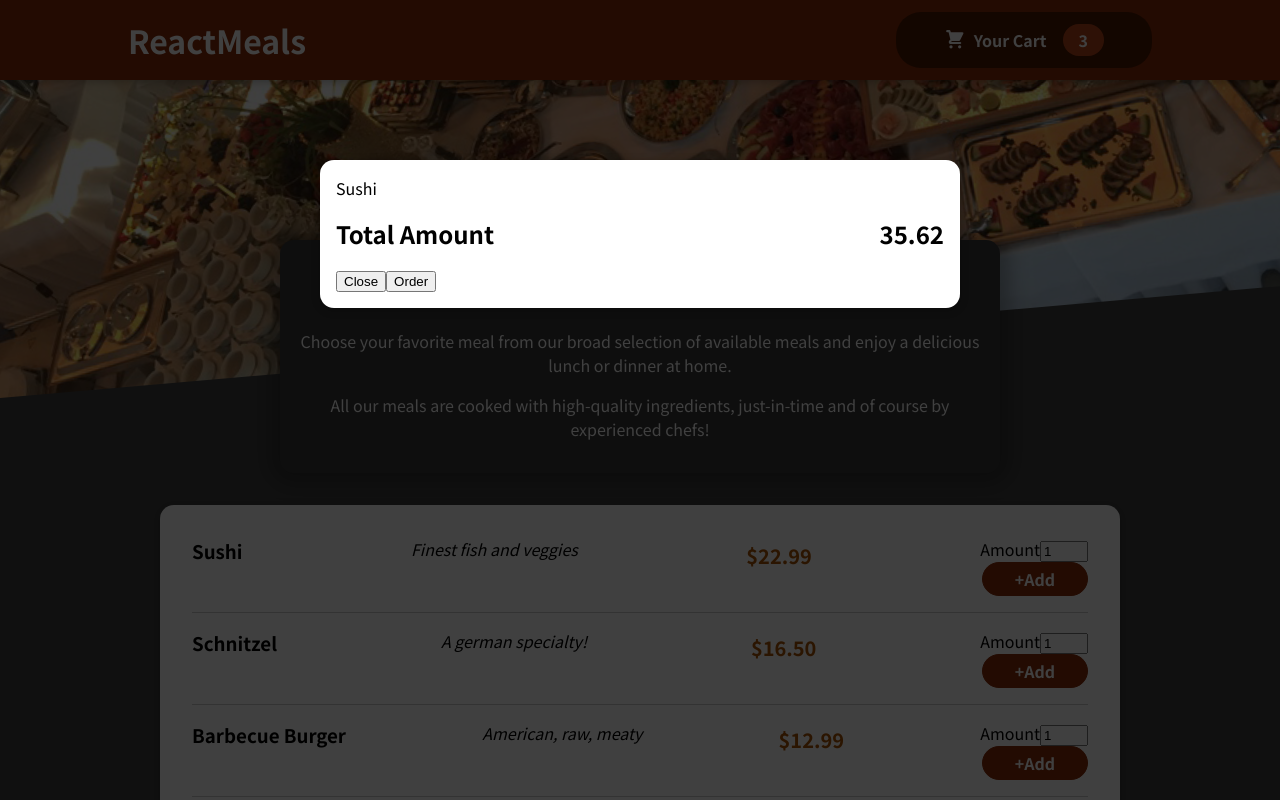
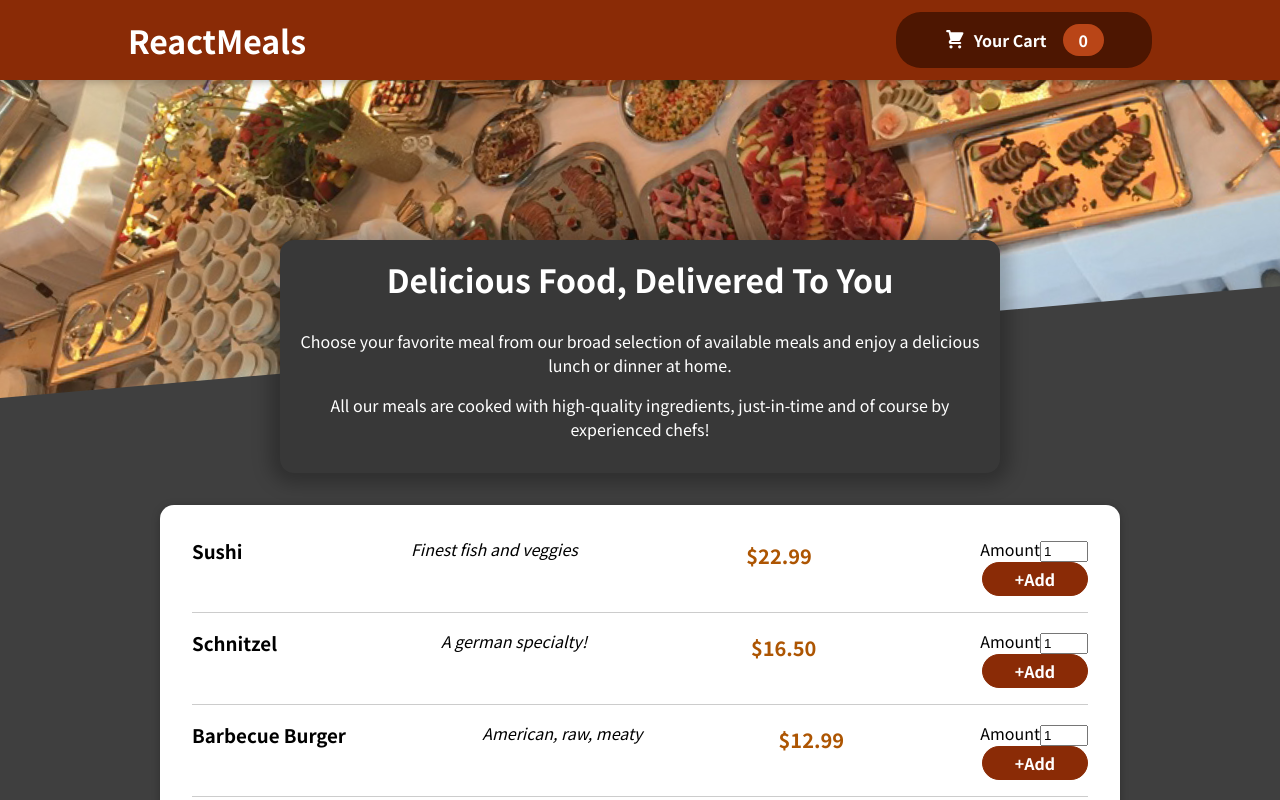
Before and after one commit to Mibek-Shrestha/food-oder, a React (Create React App) app: page / in a window 1280 px wide. Shown: the top 800 px of the page. Built offline with nearby package versions, Linux system fonts and the light colour scheme.

Commit message:
useContext

```diff
--- a/src/App.js
+++ b/src/App.js
@@ -1,16 +1,25 @@
-import React,{Fragment} from 'react'
+import React,{Fragment,useState} from 'react'
 import Header from './components/Layout/Header'
 import Meals from './components/Meals/Meals'
 import Cart from './components/Cart/Cart'
+import CartProvider from './components/store/CartProvider'
 const App = () => {
+  const [cartIsShown,setCartIsShown] = useState(false);
+
+  const showCartHandler = () => {
+     setCartIsShown(true);
+  };
+  const hideCartHandler = () => {
+    setCartIsShown(false);
+  };
   return (
-    <Fragment>
-      <Cart/>
-        <Header/>
+    <CartProvider>
+     {cartIsShown &&  <Cart onClose={hideCartHandler}/>}
+        <Header onShowCart={showCartHandler}/>
         <main>
           <Meals/>
         </main>
-    </Fragment>
+    </CartProvider>
   )
 }
 
--- a/src/components/Cart/Cart.js
+++ b/src/components/Cart/Cart.js
@@ -1,7 +1,7 @@
 import React from 'react'
 import Modal from '../UI/Modal';
 import classes from './Cart.module.css';
-const Cart = () => {
+const Cart = (props) => {
    const cartItems = (
     <ul className={classes['cart-items']}>
       {[{ id: 'c1', name: 'Sushi', amount: 2, price: 12.99 }].map((item) => (
@@ -9,7 +9,7 @@ const Cart = () => {
       ))}
     </ul>
   );
-  return <Modal>
+  return <Modal onClose={props.onClose}>
     {cartItems}
     <div className={classes.total}>
       <span>
@@ -18,7 +18,7 @@ const Cart = () => {
       <span>35.62</span>
       </div>
     <div className={classes.action}>
-      <button className={classes['button--alt']}>Close</button>
+      <button className={classes['button--alt']} onClick={props.onClose}>Close</button>
       <button className={classes.button}>Order</button>
     </div>
   </Modal>
--- a/src/components/Layout/Header.js
+++ b/src/components/Layout/Header.js
@@ -9,7 +9,7 @@ const Header = (props) => {
     <Fragment>
       <header className={classes.header}>
         <h1>ReactMeals</h1>
-        <HeaderCartButton />
+        <HeaderCartButton onClick={props.onShowCart}/>
       </header>
       <div className={classes['main-image']}>
         <img src={mealsImage} alt='A table full of delicious food!' />
--- a/src/components/Layout/HeaderCartButton.js
+++ b/src/components/Layout/HeaderCartButton.js
@@ -1,14 +1,21 @@
+import { useContext } from 'react'; // import useContext
 import CartIcon from '../Cart/CartIcon';
+import CartContext from '../store/cart-context'
 import classes from './HeaderCartButton.module.css';
 
 const HeaderCartButton = (props) => {
+  const cartCtx = useContext(CartContext); // use useContext
+  const numberOfCartItems = cartCtx.items.reduce((curNumber, item) => {
+    return curNumber + item.amount;
+  }, 0); // use reduce to get the total number of items in the cart
+
   return (
-    <button className={classes.button}>
+    <button className={classes.button} onClick={props.onClick}>
       <span className={classes.icon}>
         <CartIcon />
       </span>
       <span>Your Cart</span>
-      <span className={classes.badge}>3</span>
+      <span className={classes.badge}>{numberOfCartItems}</span>
     </button>
   );
 };
--- a/src/components/UI/Modal.js
+++ b/src/components/UI/Modal.js
@@ -2,7 +2,7 @@ import React,{Fragment} from 'react'
 import  ReactDOM  from 'react-dom';
 import classes from './Modal.module.css'
 const Backdrop = props =>{
-    return <div className={classes.backdrop}/>
+    return <div className={classes.backdrop} onClick={props.onClose}/>
 }
 const ModalOverlay = (props) =>{
     return <div className={classes.modal}>
@@ -12,7 +12,7 @@ const ModalOverlay = (props) =>{
 const portalElement = document.getElementById('overlays');
 const Modal = (props) => {
   return <Fragment>
-    {ReactDOM.createPortal(<Backdrop />,portalElement)}
+    {ReactDOM.createPortal(<Backdrop onClose={props.onClose}/>,portalElement)}
     {ReactDOM.createPortal(<ModalOverlay>
         {props.children}
     </ModalOverlay>,portalElement)}
--- /dev/null
+++ b/src/components/store/CartProvider.js
@@ -0,0 +1,20 @@
+import React from 'react'
+import CartContext from './cart-context'
+const CartProvider = (props) => {
+    const addItemToCartHandler = (item) => {
+
+    };
+    const removeItemToCartHandler = (id) => {
+
+    };
+    const cartContext ={
+        items: [],
+        totalAmount: 0,
+         addItem: addItemToCartHandler,
+         removeItem: removeItemToCartHandler
+    }
+  return <CartContext.Provider value={cartContext}>
+        {props.children}
+  </CartContext.Provider>
+}
+export default CartProvider
--- /dev/null
+++ b/src/components/store/cart-context.js
@@ -0,0 +1,8 @@
+import React from 'react';
+const CartContext = React.createContext({
+    items: [],
+    totalAmount: 0,
+    addItem: (item) => {},
+    removeItem: (id) => {}
+});
+export default CartContext;
```
